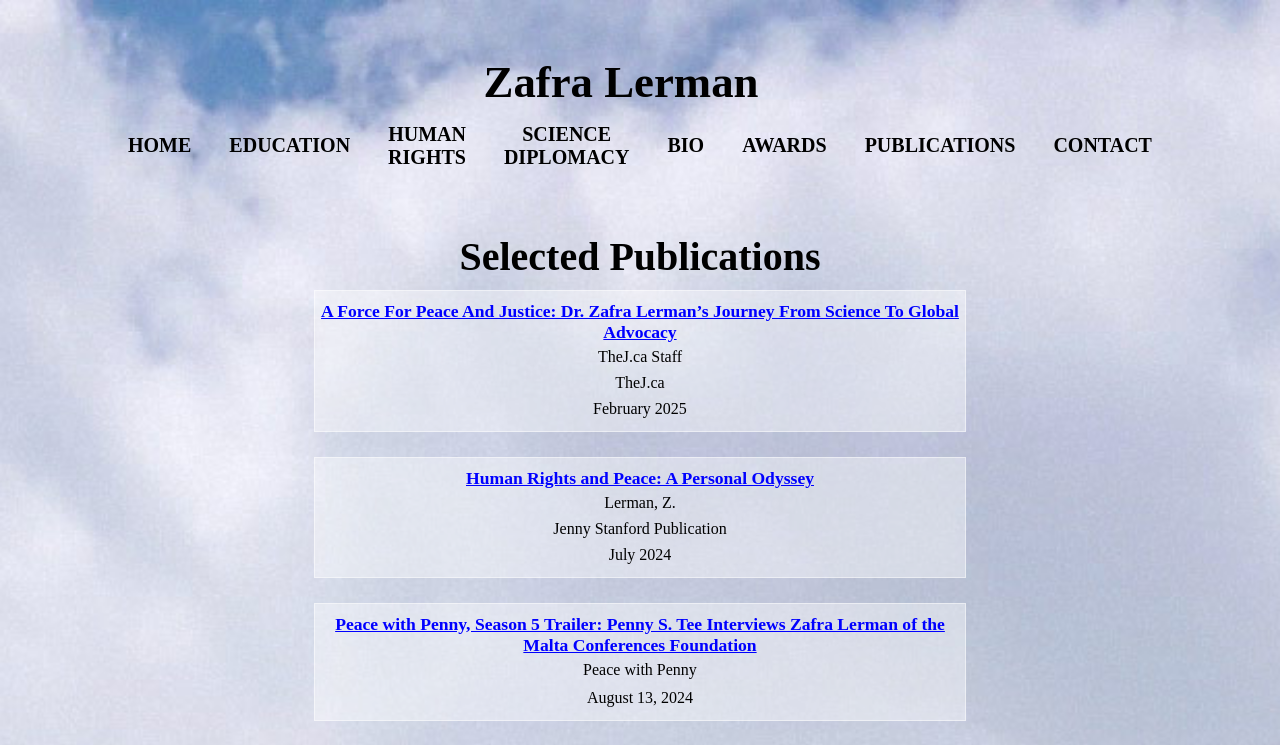
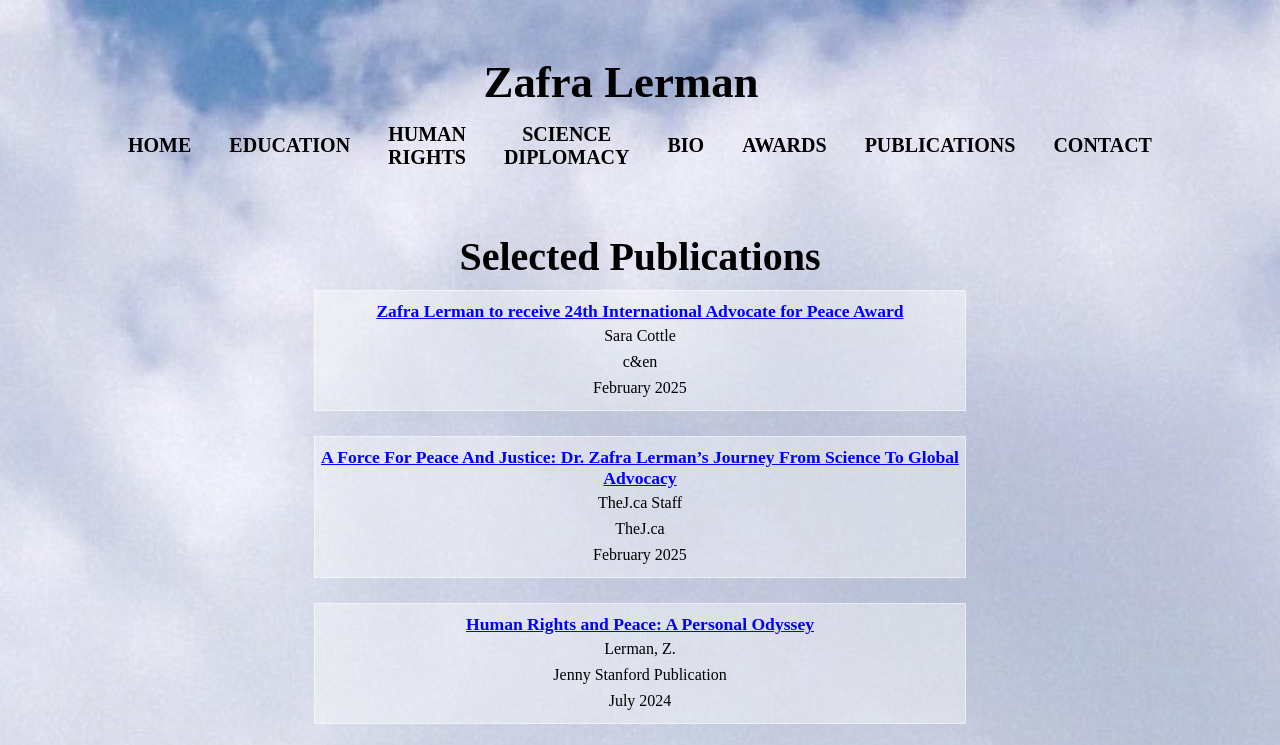
Before and after one commit to DannyMExe/zafra-lerman, a Next.js app: page /publications in a window 1280 px wide. Shown: the top 745 px of the page. Built offline with nearby package versions, Linux system fonts and the light colour scheme.

Commit message:
added new publication

```diff
--- a/pages/publications.js
+++ b/pages/publications.js
@@ -3,6 +3,14 @@ import styled from "styled-components";
 import Head from "next/head";
 
 const publications = [
+  {
+    title:
+      "Zafra Lerman to receive 24th International Advocate for Peace Award",
+    author: "Sara Cottle",
+    publisher: "c&en",
+    pages: "February 2025",
+    url: "https://cen.acs.org/acs-news/Zafra-Lerman-receive-24th-International/103/web/2025/02?ref=search_results",
+  },
   {
     title:
       "A Force For Peace And Justice: Dr. Zafra Lerman’s Journey From Science To Global Advocacy",
```
